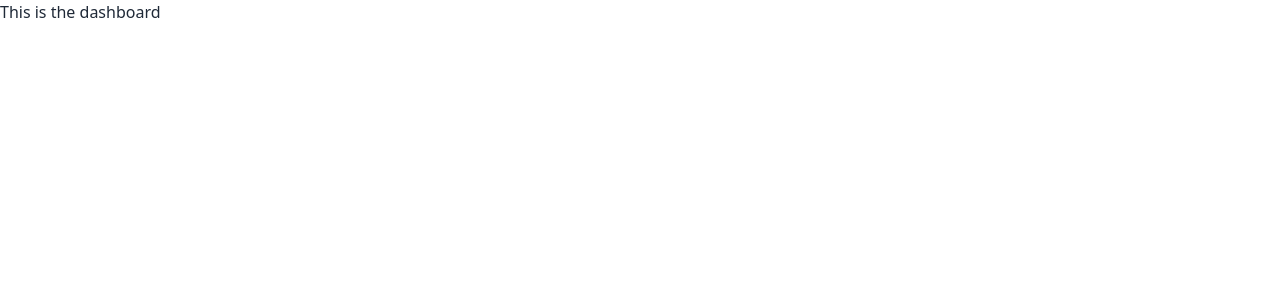
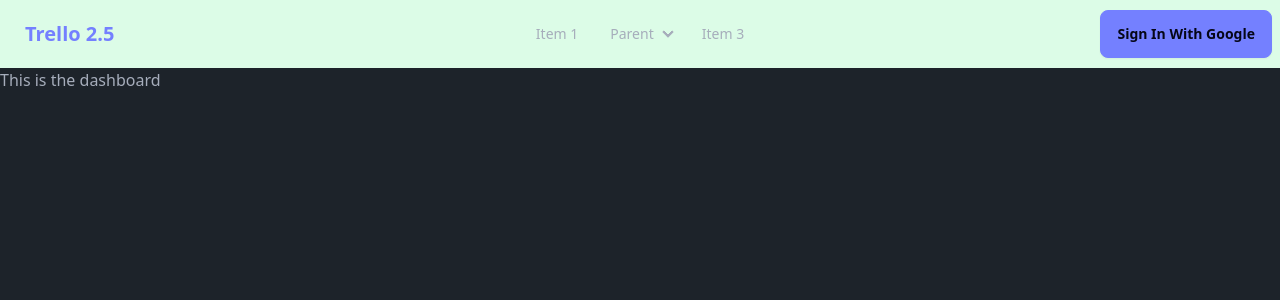
Before and after one commit to bcsurf2822/trello-2.5, a Next.js app: page /dashboard in a window 1280 px wide. Shown: the top 300 px of the page. Built offline with nearby package versions, Linux system fonts and the light colour scheme; no server answers.

Commit message:
add nav bar to dash

```diff
--- a/app/dashboard/layout.js
+++ b/app/dashboard/layout.js
@@ -1,5 +1,8 @@
+import NavBar from "@/components/dashboardUI/NavBar";
 import localFont from "next/font/local";
 
 export default function RootLayout({ children }) {
-  return <body>{children}</body>;
+  return <body>
+    <NavBar />
+    {children}</body>;
 }
--- a/app/layout.js
+++ b/app/layout.js
@@ -19,7 +19,7 @@
 
 export default function RootLayout({ children }) {
   return (
-    <html lang="en">
+    <html lang="en" data-theme="dark" >
       <body
         className={`${geistSans.variable} ${geistMono.variable} antialiased`}
       >
--- a/components/buttons/ButtonLogin.js
+++ b/components/buttons/ButtonLogin.js
@@ -13,7 +13,7 @@
         className="btn btn-primary"
         href={dashURL}
       >
-        Welcome back {session.user.name || "user"}
+        Welcome Back {session.user.name || "user"}
         {/* {children} */}
       </Link>
     );
--- /dev/null
+++ b/components/dashboardUI/NavBar.js
@@ -0,0 +1,61 @@
+import React from 'react'
+import ButtonLogin from '../buttons/ButtonLogin'
+import { auth } from '@/auth';
+
+export default async function NavBar() {
+  const session = await auth();
+  return (
+    <nav className="navbar bg-green-100">
+    <div className="navbar-start">
+      <div className="dropdown">
+        <div tabIndex={0} role="button" className="btn btn-ghost lg:hidden">
+          <svg
+            xmlns="http://www.w3.org/2000/svg"
+            className="h-5 w-5"
+            fill="none"
+            viewBox="0 0 24 24"
+            stroke="currentColor">
+            <path
+              strokeLinecap="round"
+              strokeLinejoin="round"
+              strokeWidth="2"
+              d="M4 6h16M4 12h8m-8 6h16" />
+          </svg>
+        </div>
+        <ul
+          tabIndex={0}
+          className="menu menu-sm dropdown-content bg-base-100 rounded-box z-[1] mt-3 w-52 p-2 shadow">
+          <li><a>Item 1</a></li>
+          <li>
+            <a>Parent</a>
+            <ul className="p-2">
+              <li><a>Submenu 1</a></li>
+              <li><a>Submenu 2</a></li>
+            </ul>
+          </li>
+          <li><a>Item 3</a></li>
+        </ul>
+      </div>
+      <a className="btn btn-ghost text-xl text-primary">Trello 2.5</a>
+    </div>
+    <div className="navbar-center hidden lg:flex">
+      <ul className="menu menu-horizontal px-1">
+        <li><a>Item 1</a></li>
+        <li>
+          <details>
+            <summary>Parent</summary>
+            <ul className="p-2">
+              <li><a>Submenu 1</a></li>
+              <li><a>Submenu 2</a></li>
+            </ul>
+          </details>
+        </li>
+        <li><a>Item 3</a></li>
+      </ul>
+    </div>
+    <div className="navbar-end">
+<ButtonLogin session={session} />
+    </div>
+  </nav>
+  )
+}
--- a/tailwind.config.js
+++ b/tailwind.config.js
@@ -16,6 +16,6 @@
 
   ],
   daisyui: {
-    themes: ["light", "dark", "cupcake"]
+    themes: ["light", "dark", "corporate"]
   }
 };
```
